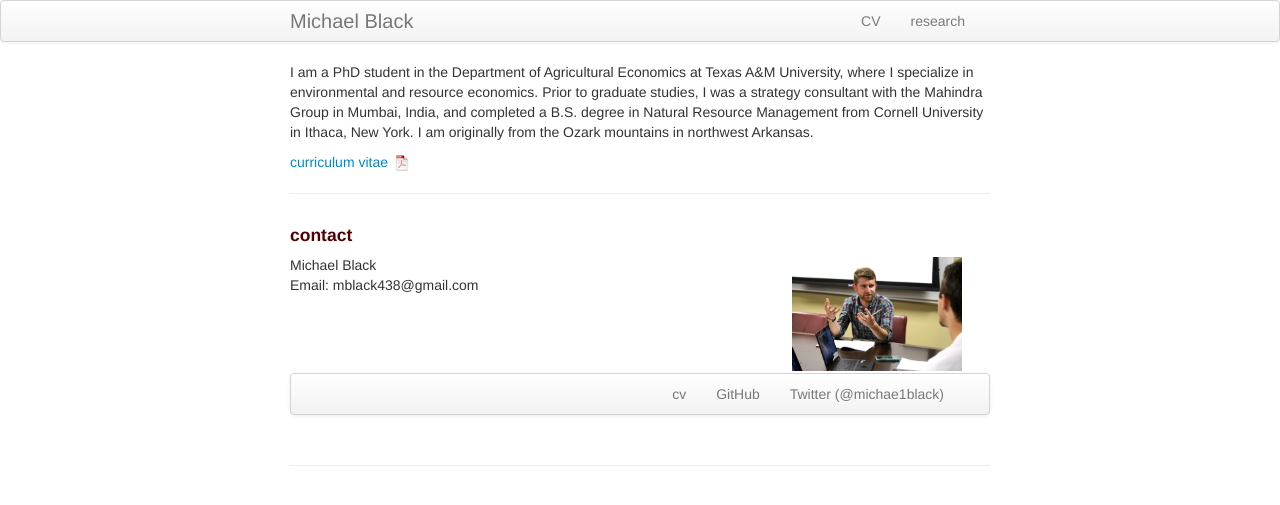
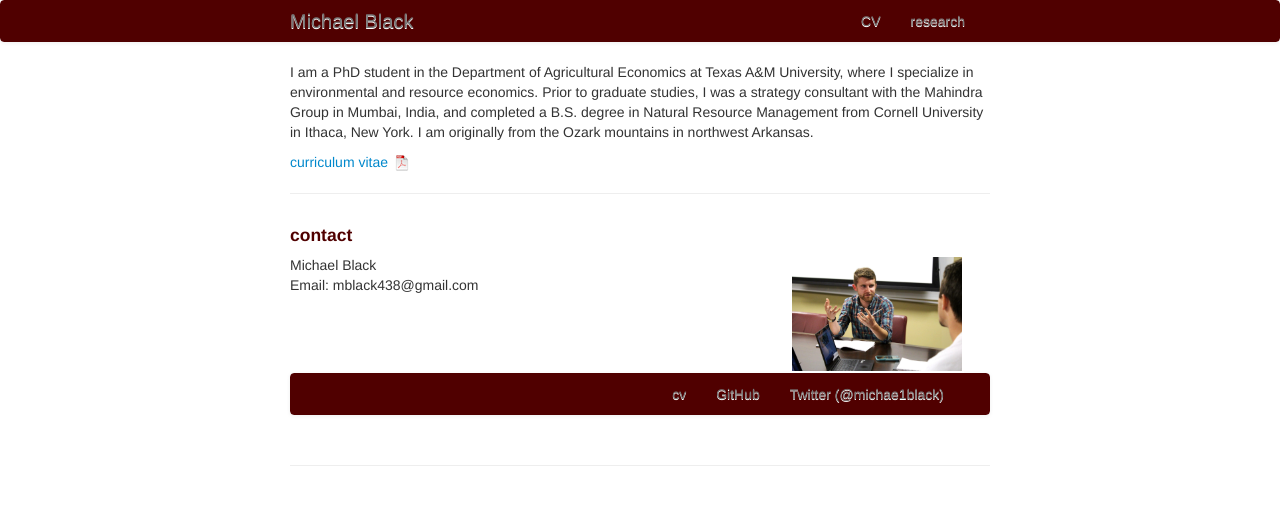
Before and after one commit to michael-black/michael-black.github.io, a Jekyll site: the page built from index.md, in a window 1280 px wide. Shown: the top 505 px of the page. Built offline with Jekyll 4.4.1, drawn with Linux system fonts in a browser that asks for light colours.

Commit message:
Changed color of header

```diff
--- a/assets/themes/twitter/css/my_custom_css.css
+++ b/assets/themes/twitter/css/my_custom_css.css
@@ -85,3 +85,24 @@ h1, h2, h3, h4 {
     border-left: 6px solid #ffeb3b;
     padding-left: 10px;
 }
+
+
+.navbar-inner {
+    min-height:40px;
+    padding-left:20px;
+    padding-right:20px;
+    background-color:#fafafa;
+    background-image:-moz-linear-gradient(top, #500000, #500000);
+    background-image:-webkit-gradient(linear, 0 0, 0 100%, from(#edffff), to(#332C2C));
+    background-image:-webkit-linear-gradient(top, #500000, #500000);
+    background-image:-o-linear-gradient(top, #500000, #500000);
+    background-image:linear-gradient(to bottom, #500000, #500000);
+    background-repeat:repeat-x;filter:progid:DXImageTransform.Microsoft.gradient(startColorstr='#ffffffff', endColorstr='#fff2f2f2', GradientType=0);
+    border:1px solid #500000;
+    -webkit-border-radius:4px;
+    -moz-border-radius:4px;
+    border-radius:4px;
+    -webkit-box-shadow:0 1px 4px rgba(0, 0, 0, 0.065);
+    -moz-box-shadow:0 1px 4px rgba(0, 0, 0, 0.065);
+    box-shadow:0 1px 4px rgba(0, 0, 0, 0.065);*zoom:1;
+}
```
